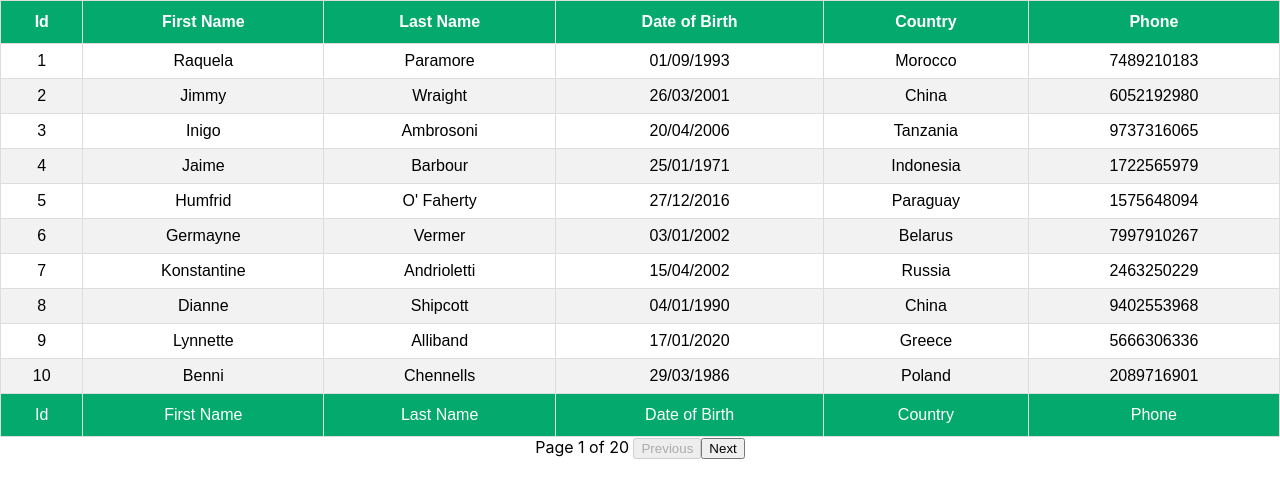
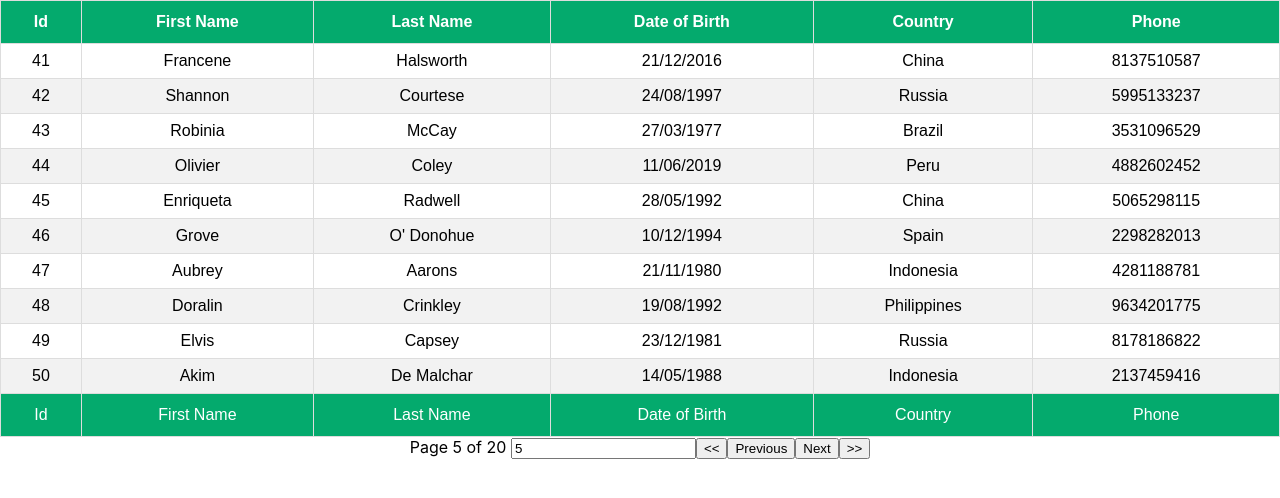
Before and after one commit to Balzak1976/react-table-demo, a React (Create React App) app: page / in a window 1280 px wide. Shown: the top 498 px of the page. Built offline with nearby package versions, Linux system fonts and the light colour scheme.

Commit message:
feat: implement pagination type of goto page

```diff
--- a/src/components/PaginationTable.js
+++ b/src/components/PaginationTable.js
@@ -20,14 +20,17 @@
 		canPreviousPage,
 		canNextPage,
 		pageOptions,
+		pageCount,
+		gotoPage,
 		state: {pageIndex}
 	} =
 		useTable(
 			{
 				columns,
 				data,
+				initialState: { pageIndex: 4}
 			},
-			usePagination
+			usePagination,
 		);
 
 	return (
@@ -69,8 +72,18 @@
 					Page{' '}
 					{pageIndex + 1} {`of ${pageOptions.length} `}
 				</span>
+				<input
+					type="number"
+					defaultValue={pageIndex + 1}
+					onChange={(e) => {
+						const page = e.target.value ? Number(e.target.value) - 1 : 0;
+						gotoPage(page);
+					 }}
+				/>
+				<button onClick={() => gotoPage(0)} disabled={!canPreviousPage}>{'<<'}</button>
 				<button onClick={() => previousPage() } disabled={!canPreviousPage}>Previous</button>
 				<button onClick={() => nextPage()} disabled={!canNextPage}>Next</button>
+				<button onClick={() => gotoPage(pageCount - 1)} disabled={!canNextPage}>{'>>'}</button>
 			</div>
 		</>
 	);
```
Also changed, not shown: screenshots/gotoPagePagination.png (added), 1 other file (tests, documents, lock files or other folders).
